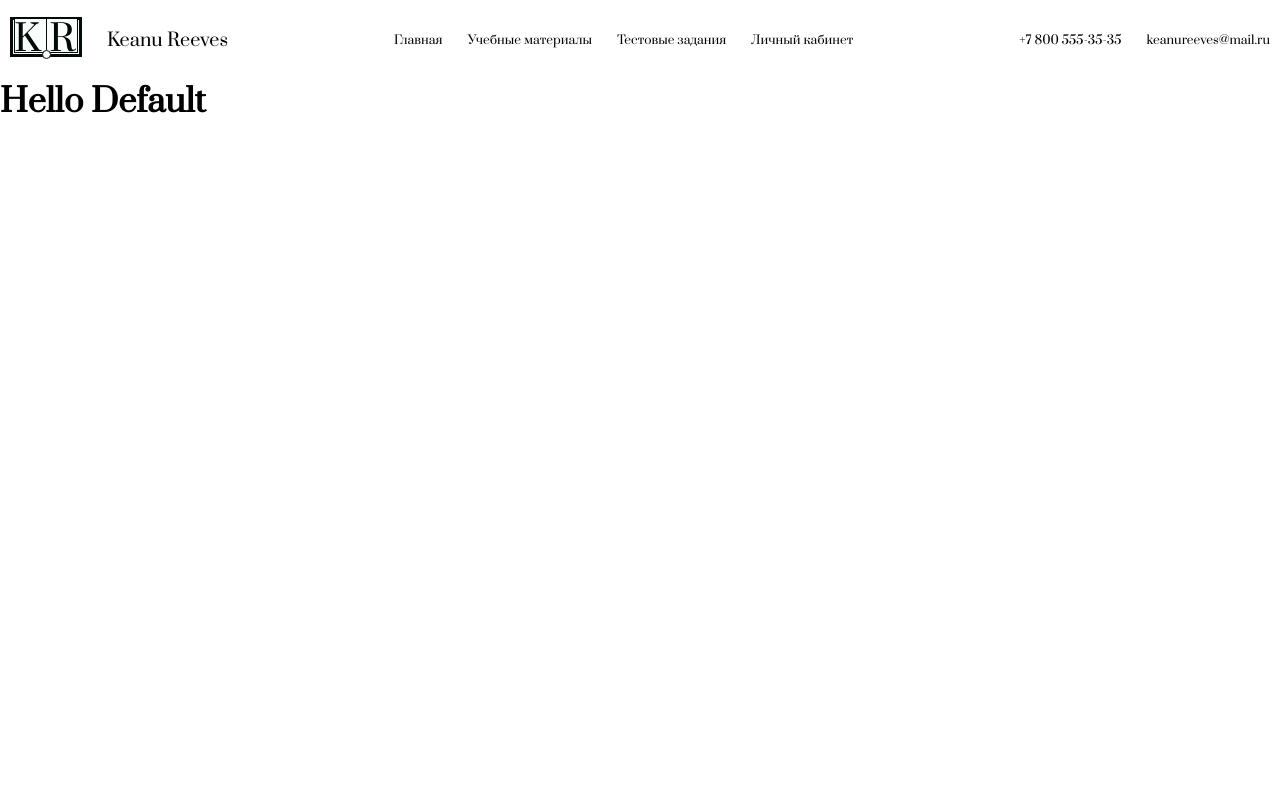
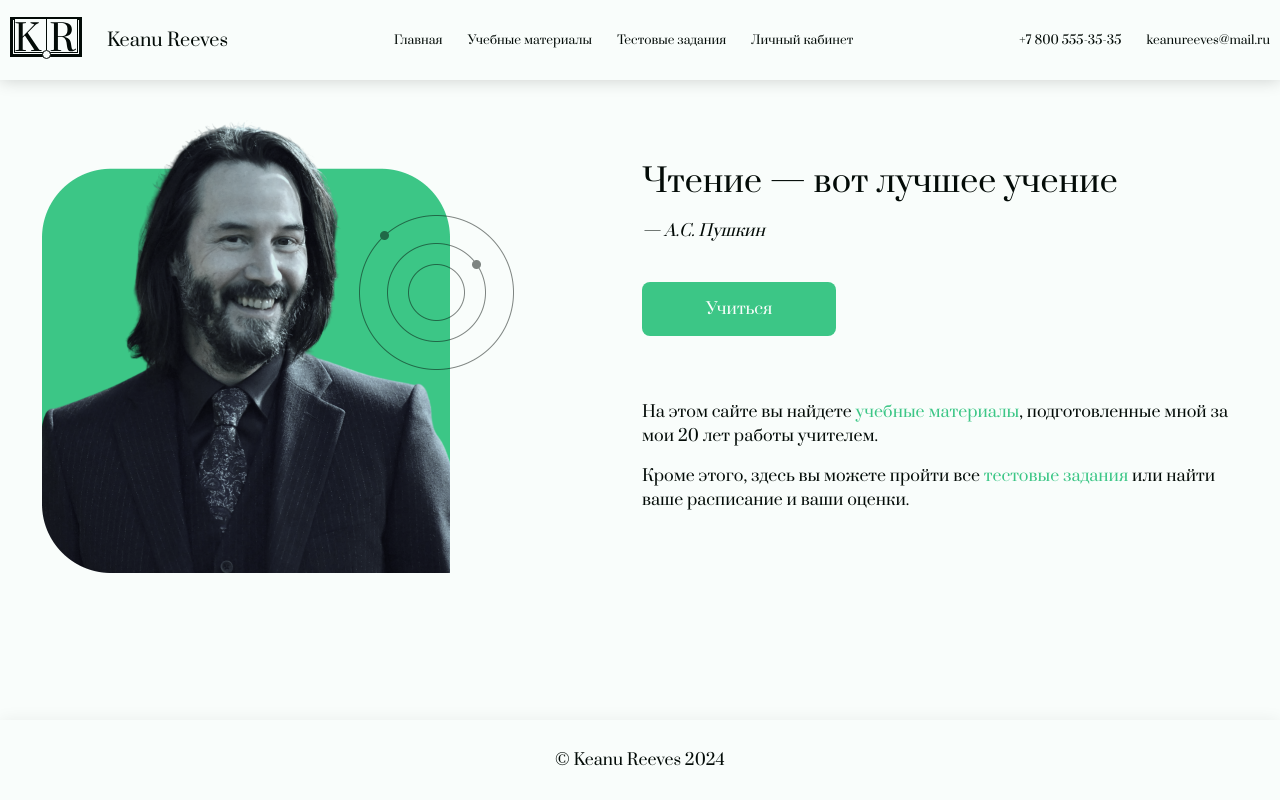
Before and after one commit to TemaSaur/teacher, a FastAPI app: page / in a window 1280 px wide. Run offline with FastAPI, Linux system fonts and the light colour scheme; some web fonts are replaced.

Commit message:
add hero section

```diff
--- /dev/null
+++ b/static/css/index.css
@@ -0,0 +1,36 @@
+.hero {
+    display: flex;
+    padding: 2rem;
+    gap: 8rem;
+}
+
+.hero__content {
+    padding-top: 3rem
+}
+
+.big-quote {
+    margin-bottom: 2.5rem;
+}
+
+.big-quote__text {
+    font-size: 2rem;
+    margin-bottom: 1rem;
+}
+
+.hero__cta {
+    display: inline-block;
+    background: var(--primary);
+    color: var(--background);
+    padding: 1em 4em;
+    border-radius: 8px;
+    margin-bottom: 4rem;
+}
+
+.hero__text p {
+    margin-bottom: 1rem;
+    line-height: 1.5;
+}
+
+.hero__text a {
+    color: var(--primary);
+}
--- a/static/css/styles.css
+++ b/static/css/styles.css
@@ -9,7 +9,7 @@
 body {
 	background: var(--background);
 	color: var(--text);
-	font-family: "Prata", serif
+	font-family: "Prata", serif;
 }
 
 a {
@@ -35,6 +35,7 @@ a {
 	display: flex;
 	align-items: center;
 	font-size: 12px;
+	box-shadow: #00000030 0 0 1rem;
 }
 
 .site-name {
@@ -46,3 +47,15 @@ a {
 	gap: 3ch;
 	align-items: center;
 }
+
+main {
+	min-height: calc(100vh - var(--header-height) - var(--footer-height));
+}
+
+.footer {
+	height: var(--footer-height);
+	display: flex;
+	justify-content: center;
+	align-items: center;
+	box-shadow: #00000010 0 0 1rem;
+}
--- a/static/css/variables.css
+++ b/static/css/variables.css
@@ -3,5 +3,8 @@
 	--text: #030B07;
 	--primary: #3CC686;
 	--secondary: #8ABADD;
-	--accent: #688AD3
+	--accent: #688AD3;
+
+	--header-height: 80px;
+	--footer-height: 80px;
 }
--- a/templates/index.html
+++ b/templates/index.html
@@ -7,11 +7,31 @@
 		<link rel="preconnect" href="https://fonts.googleapis.com">
 		<link rel="preconnect" href="https://fonts.gstatic.com" crossorigin>
 		<link href="https://fonts.googleapis.com/css2?family=Playfair+Display:ital,wght@0,400..900;1,400..900&family=Prata&display=swap" rel="stylesheet">
+		<link href="/static/css/variables.css" rel="stylesheet">
 		<link href="/static/css/styles.css" rel="stylesheet">
+		<link href="/static/css/index.css" rel="stylesheet">
 		<link rel="icon" href="static/logo.svg" type="image/x-icon">
 	</head>
 	<body>
 		{% include "header.html" %}
-		<h1>Hello {{ name }}</h1>
+		<main class="container">
+			<div class="hero">
+				<img class="hero__picture" src="/static/pic.png" width="472">
+				<div class="hero__content">
+					<blockquote class="big-quote">
+						<p class="big-quote__text">Чтение — вот лучшее учение</p>
+						<cite class="big-quote__cite">— А.С. Пушкин</cite>
+					</blockquote>
+
+					<a class="hero__cta" href="#">Учиться</a>
+
+					<div class="hero__text">
+						<p>На этом сайте вы найдете <a href="#">учебные материалы</a>, подготовленные мной за мои 20 лет работы учителем.</p>
+						<p>Кроме этого, здесь вы можете пройти все <a href="#">тестовые задания</a> или найти ваше расписание и ваши оценки.</p>
+					</div>
+				</div>
+			</div>
+		</main>
+		{% include "footer.html" %}
 	</body>
 </html>
```
Also changed, not shown: static/pic.png (added).
